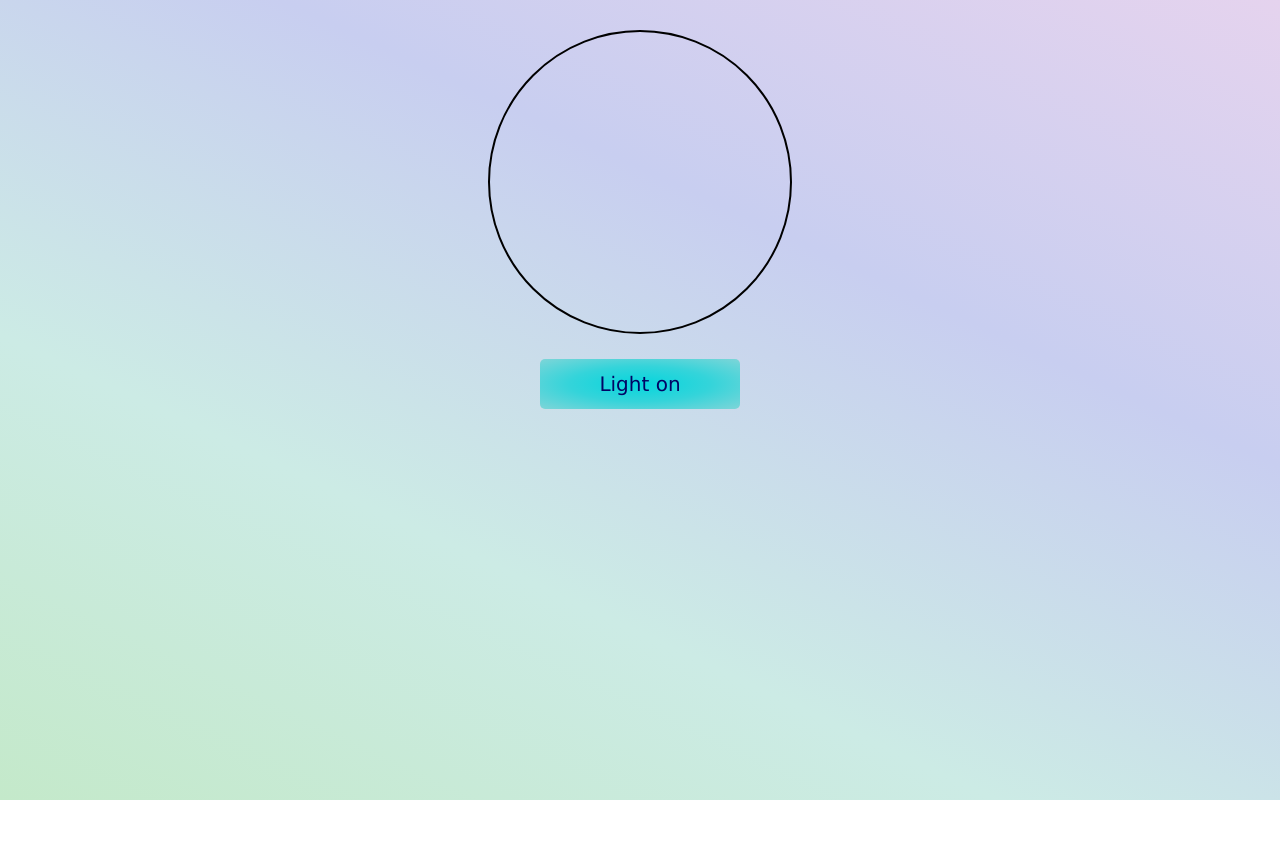
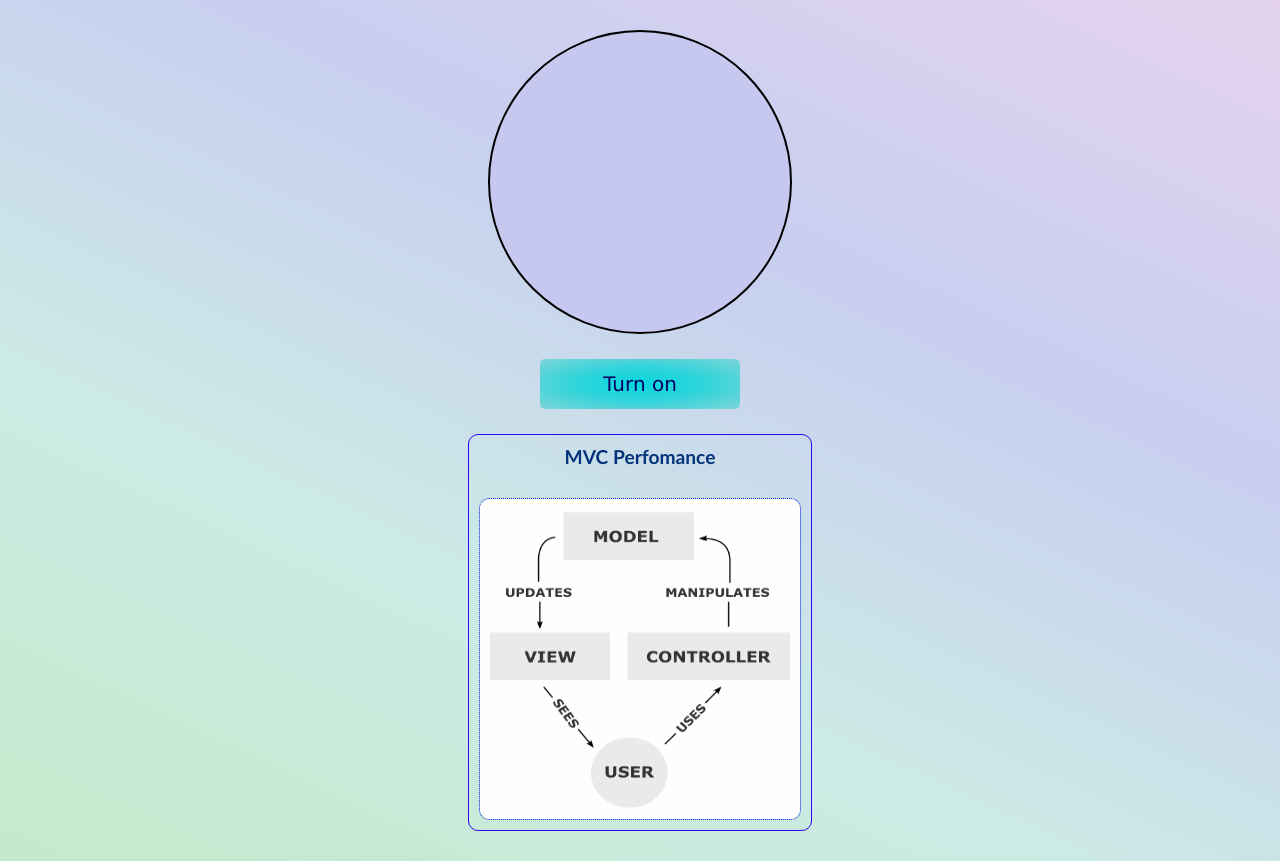
Before and after one commit to BrBrov/MVC, a website built with Vite: page index.html in a window 1280 px wide. Before the commit the page ends 800 px from the top, so only its background shows below. Built offline with nearby package versions, Linux system fonts and the light colour scheme.

Commit message:
docs: add MVC info

```diff
--- a/index.html
+++ b/index.html
@@ -14,6 +14,12 @@
       <button class="switcher" type="button">
         <span class="switcher__text"></span>
       </button>
+      <div class="info-wrapper">
+        <span class="info-text">MVC Perfomance</span>
+        <div class="info-container">
+          <img class="info-img" src="./assets/mvc-perfomance.png" alt="MVC Perfomance">
+        </div>
+      </div>
     </div>
     </div>
   </body>
--- a/src/modules/view.ts
+++ b/src/modules/view.ts
@@ -9,7 +9,7 @@ class View {
 
   public switch(state: string): void {
     this.light.className = 'light ' + state;
-    this.btnText.textContent = this.btnText.textContent === 'Light on' ? 'Light off' : 'Light on';
+    this.btnText.textContent = this.btnText.textContent === 'Turn on' ? 'Turn off' : 'Turn on';
   }
 }
 
--- a/src/style.scss
+++ b/src/style.scss
@@ -28,11 +28,12 @@ body {
 }
 
 .light__on {
-  background-color: #06fcd3;
+  background: radial-gradient(rgb(9, 12, 243), rgb(58, 61, 241), rgb(103, 106, 241), rgb(153, 155, 240));
+  // rgb(9, 12, 243);
 }
 
 .light__off {
-  background-color: unset;
+  background-color: rgb(199, 200, 240);
 }
 
 .switcher {
@@ -61,3 +62,36 @@ body {
   color: rgb(96, 9, 196);
   box-shadow: 0px 0px 5px 2px #053379
 }
+
+.info-wrapper {
+  display: flex;
+  box-sizing: border-box;
+  padding: 10px;
+  flex-direction: column;
+  justify-content: space-around;
+  align-items: center;
+  gap: 30px;
+  border-radius: 10px;
+  border: 1px rgb(43, 8, 241) double;
+}
+
+.info-text {
+  font-family: 'Calibri', sans-serif;
+  font-size: 1.2em;
+  font-weight: 600;
+  color: #053379;
+}
+
+.info-container {
+  width: 320px;
+  height: 320px;
+  border-radius: 10px;
+  border: 1px rgb(5, 29, 241) dotted;
+}
+
+.info-img {
+  width: 100%;
+  height: 100%;
+  object-fit: fill;
+  border-radius: 10px;
+}
```
Also changed, not shown: assets/mvc-perfomance.png (added).
